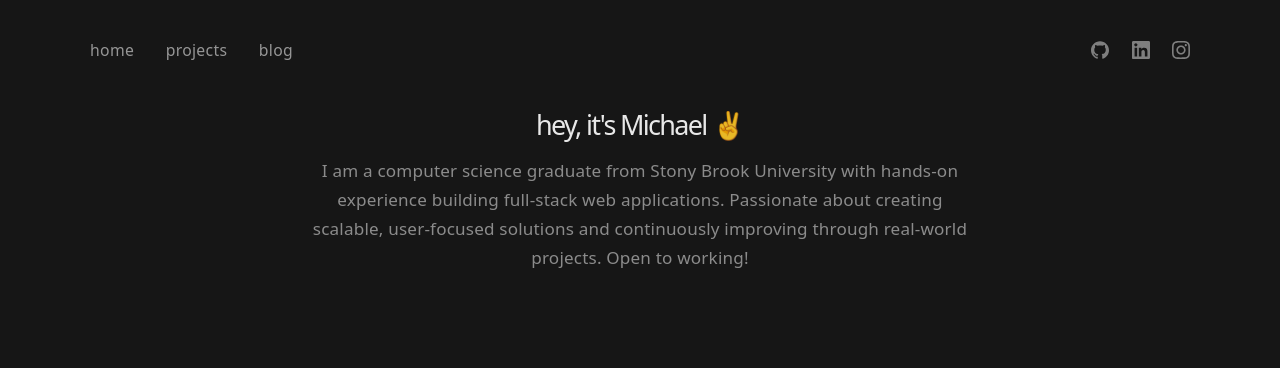
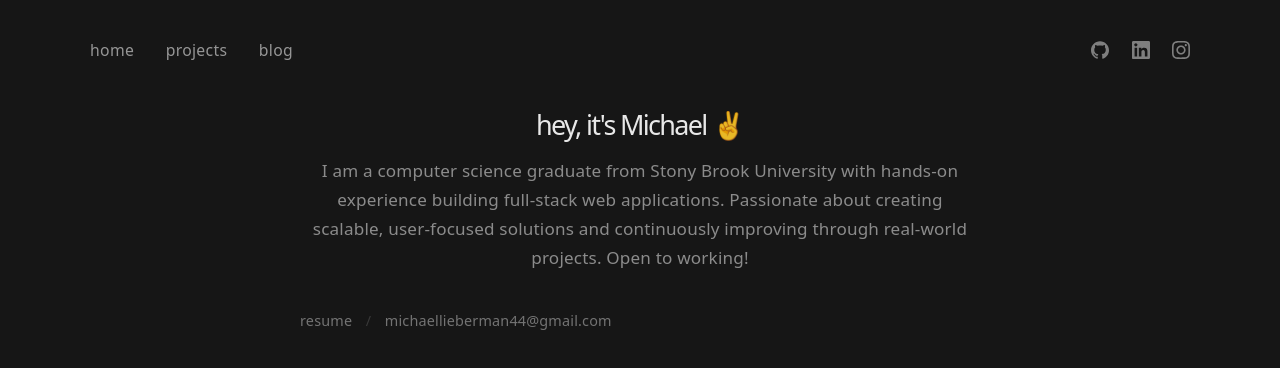
Before and after one commit to michaelliebs/Michael-Lieberman-Website, a React (Vite) app: page / in a window 1280 px wide. Shown: the top 368 px of the page. Built offline with nearby package versions, Linux system fonts and the light colour scheme.

Commit message:
blogs added

```diff
--- a/src/App.jsx
+++ b/src/App.jsx
@@ -2,6 +2,7 @@ import { Routes, Route } from 'react-router-dom'
 import Header from './components/Header'
 import Home from './pages/Home'
 import Projects from './pages/Projects'
+import Blog from './pages/Blog'
 import './stylesheets/App.css'
 
 function App() {
@@ -13,7 +14,7 @@ function App() {
       <Routes>
         <Route path="/" element={<Home />} />
         <Route path="/projects" element={<Projects />} />
-        <Route path="/blog" element={<div />} />
+        <Route path="/blog" element={<Blog />} />
       </Routes>
 
     </>
--- a/src/pages/Blog.jsx
+++ b/src/pages/Blog.jsx
@@ -0,0 +1,7 @@
+export default function Blog() {
+  return (
+    <main className="content">
+      <p className="about-me">coming soon.</p>
+    </main>
+  )
+}
--- a/src/pages/Home.jsx
+++ b/src/pages/Home.jsx
@@ -8,6 +8,17 @@ export default function Home() {
         about creating scalable, user-focused solutions and continuously
         improving through real-world projects. Open to working!
       </p>
+
+      <div className="contact">
+        <a href="/resume.pdf" target="_blank" rel="noopener noreferrer" className="contact-link">
+          resume
+        </a>
+        <span className="contact-divider">/</span>
+        <a href="mailto:michaellieberman44@gmail.com" className="contact-link">
+          michaellieberman44@gmail.com
+        </a>
+      </div>
+
     </main>
   )
 }
--- a/src/stylesheets/App.css
+++ b/src/stylesheets/App.css
@@ -161,3 +161,26 @@
   line-height: 1.7;
   color: rgba(255, 255, 255, 0.5);
 }
+
+.contact {
+  margin-top: 2rem;
+  display: flex;
+  align-items: center;
+  gap: 0.75rem;
+}
+
+.contact-link {
+  font-size: 0.8rem;
+  color: rgba(255, 255, 255, 0.4);
+  text-decoration: none;
+  transition: color 0.18s ease;
+}
+
+.contact-link:hover {
+  color: rgba(255, 255, 255, 0.85);
+}
+
+.contact-divider {
+  font-size: 0.8rem;
+  color: rgba(255, 255, 255, 0.15);
+}
```
Also changed, not shown: src/stylesheets/Blog.css (added).
